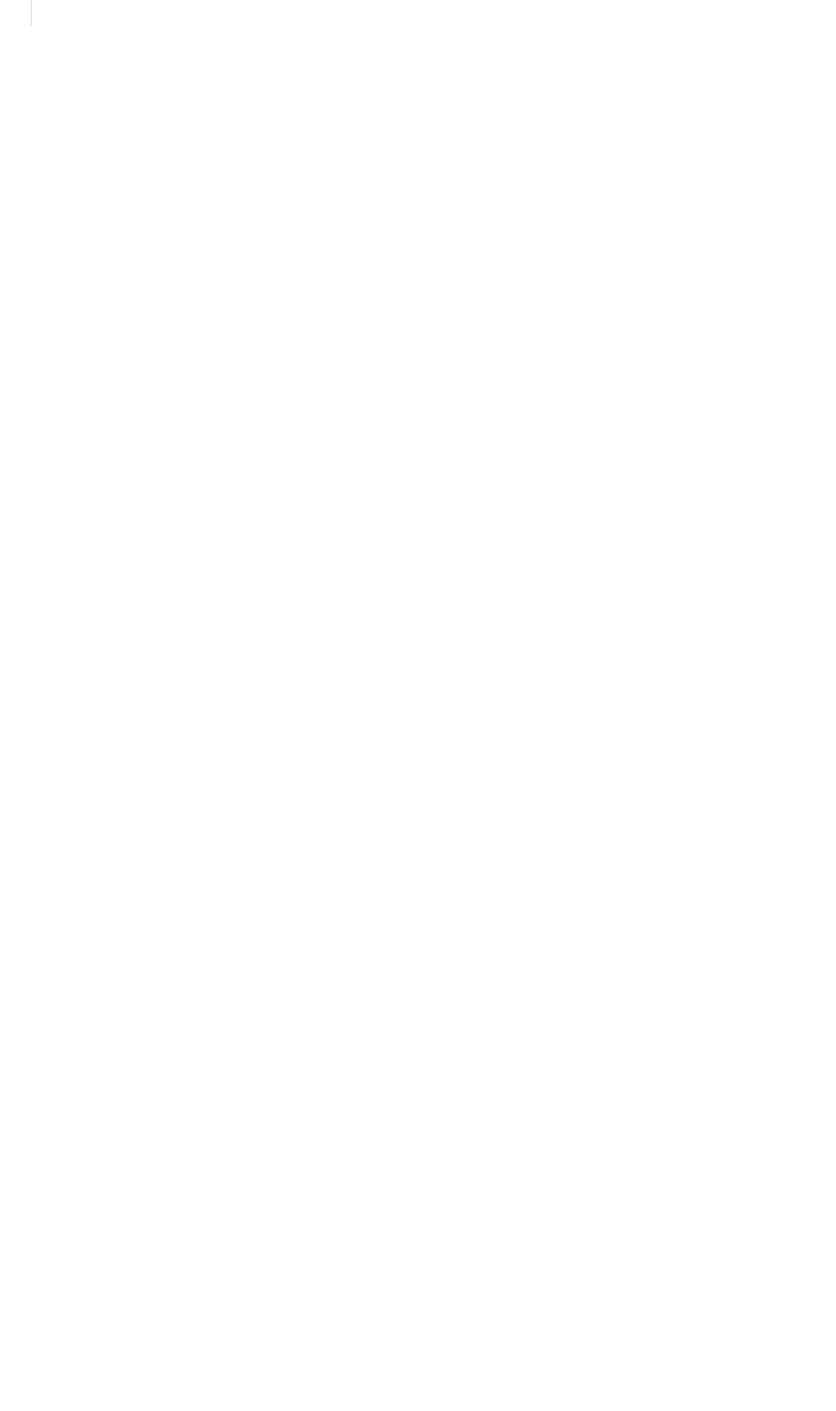
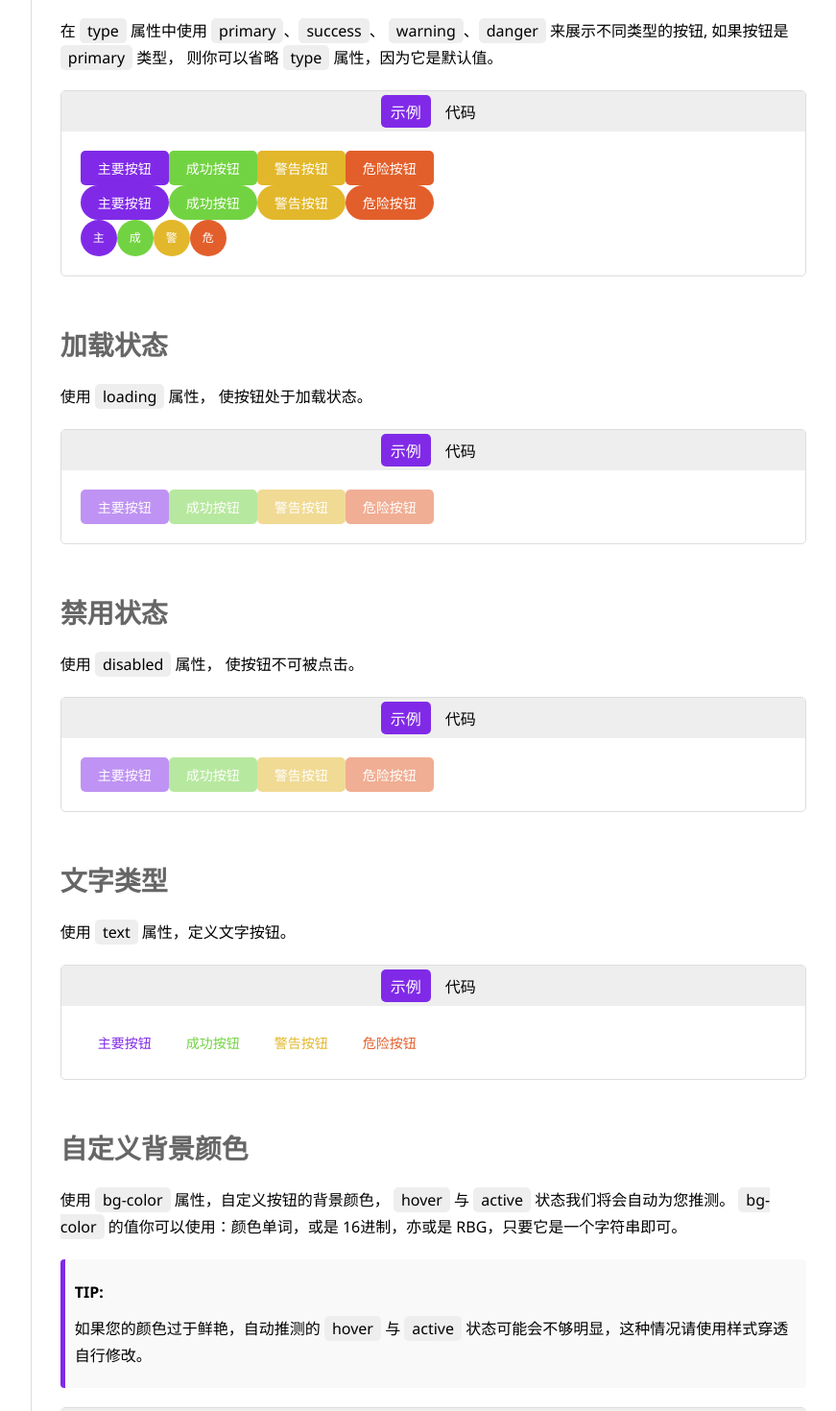
Before and after one commit to Ce1ling/violet, a Vue app: page /components/button in a window 1280 px wide. Shown: the part 360-1830 px from the top of the page at 96% size, without its empty margins (216-1087 px from the left). Before the commit the page ends 800 px from the top, so only its background shows below. Built offline with nearby package versions, Linux system fonts and the light colour scheme.

Commit message:
增加：完成 vi-button 组件的示例页面

```diff
--- /dev/null
+++ b/src/views/Button/Example.vue
@@ -0,0 +1,99 @@
+<script setup lang="ts">
+import { ref } from 'vue'
+
+type Props = {
+  anchor: string
+  code: string
+}
+const props = withDefaults(defineProps<Props>(), {
+})
+
+const isExample = ref(true)
+
+</script>
+
+<template>
+  <section class="example-wrap">
+    <h1 class="title">
+      <a :href="`#${anchor}`" :id="anchor">{{ anchor }}</a>
+    </h1>
+    <p class="desc">
+      <slot name="desc"></slot>
+    </p>
+    <div class="example-container">
+      <div class="tabs-wrap">
+        <div
+          class="tab-item"
+          :class="{ active: isExample }"
+          @click="isExample = true">
+          示例
+        </div>
+        <div
+          class="tab-item"
+          :class="{ active: !isExample }"
+          @click="isExample = false">
+          代码
+        </div>
+      </div>
+      <div class="example" v-show="isExample">
+        <slot name="example"></slot>
+      </div>
+      <div class="code" v-show="!isExample">
+        <pre>{{ code }}</pre>
+      </div>
+    </div>
+  </section>
+</template>
+
+<style scoped lang="scss">
+.active {
+  background-color: var(--primary-color) !important;
+  color: #fff !important;
+}
+
+.example-wrap {
+  .title {
+    margin-top: 50px;
+    > a {
+      color: #666;
+      font-size: 28px;
+      position: relative;
+      &:hover {
+        color: #000;
+        &::before {
+          content: '#';
+          position: absolute;
+          top: 0;
+          left: -20px;
+        }
+      }
+    }
+  }
+  .desc {
+    line-height: 28px;
+  }
+  .example-container {
+    border: 1px solid #ddd;
+    border-radius: 5px;
+    .tabs-wrap {
+      display: flex;
+      justify-content: center;
+      gap: 5px;
+      padding: 4px 0;
+      background-color: #eeeeee;
+      .tab-item {
+        cursor: pointer;
+        border-radius: 5px;
+        padding: 5px 10px;
+      }
+    }
+    .example {
+      padding: 20px;
+    }
+    .code {
+      padding: 20px;
+      background-color: #fcf8ff;
+    }
+  }
+}
+</style>
--- a/src/views/Button/Examples.vue
+++ b/src/views/Button/Examples.vue
@@ -1,19 +1,176 @@
 <script setup lang="ts">
+import { ref } from 'vue'
+import Example from './Example.vue'
 import ViButton from '../../../packages/components/Button/index.vue'
 
-const handleClick = () => {
-  console.log('button click')
+type Props = {
+  anchors: string[]
 }
+const props = defineProps<Props>()
+
+
+const basicCode = ref(
+`<div>
+  <vi-button> 主要按钮 </vi-button>
+  <vi-button type="success"> 成功按钮 </vi-button>
+  <vi-button type="warning"> 警告按钮 </vi-button>
+  <vi-button type="danger"> 危险按钮 </vi-button>
+</div>
+<div>
+  <vi-button type="primary" round> 主要按钮 </vi-button>
+  <vi-button type="success" round> 成功按钮 </vi-button>
+  <vi-button type="warning" round> 警告按钮 </vi-button>
+  <vi-button type="danger" round> 危险按钮 </vi-button>
+</div>
+<div>
+  <vi-button type="primary" circle> 主 </vi-button>
+  <vi-button type="success" circle> 成 </vi-button>
+  <vi-button type="warning" circle> 警 </vi-button>
+  <vi-button type="danger" circle> 危 </vi-button>
+</div>`
+)
+
+const loadingCode = ref(
+`<vi-button type="primary" :loading="true"> 主要按钮 </vi-button>
+<vi-button type="success" :loading="true"> 成功按钮 </vi-button>
+<vi-button type="warning" :loading="true"> 警告按钮 </vi-button>
+<vi-button type="danger" :loading="true"> 危险按钮 </vi-button>`
+)
+
+const disabledCode = ref(
+`<vi-button type="primary" disabled> 主要按钮 </vi-button>
+<vi-button type="success" disabled> 成功按钮 </vi-button>
+<vi-button type="warning" disabled> 警告按钮 </vi-button>
+<vi-button type="danger" disabled> 危险按钮 </vi-button>`
+)
+
+const textCode = ref(
+`<vi-button type="primary" text> 主要按钮 </vi-button>
+<vi-button type="success" text> 成功按钮 </vi-button>
+<vi-button type="warning" text> 警告按钮 </vi-button>
+<vi-button type="danger" text> 危险按钮 </vi-button>`
+)
+
+const bgColorCode = ref(
+`<vi-button type="primary" bg-color="violet"> 自定义背景色1 </vi-button>
+<vi-button type="success" bg-color="skyblue"> 自定义背景色2 </vi-button>
+<vi-button type="warning" bg-color="orange"> 自定义背景色3 </vi-button>
+<vi-button type="danger" bg-color="green"> 自定义背景色4 </vi-button>`
+)
+
+const colorCode = ref(
+`<vi-button type="primary" text color="violet"> 自定义文字颜色 </vi-button>
+<vi-button type="success" text color="skyblue"> 与 text 一起使用 </vi-button>
+<vi-button type="warning" color="black"> 自定义文字颜色 </vi-button>
+<vi-button type="danger" color="yellow"> 不与 text 一起使用 </vi-button>`
+)
 </script>
 
 <template>
-  <div>
-    <vi-button
-      type="primary"
-      @click="handleClick"
-    >按钮</vi-button>
-  </div>
+  <Example :anchor="anchors[0]" :code="basicCode">
+    <template #desc>
+      在 <code>type</code> 属性中使用
+      <code>primary</code>、<code>success</code>、
+      <code>warning</code>、<code>danger</code>
+      来展示不同类型的按钮, 如果按钮是 <code>primary</code> 类型，
+      则你可以省略 <code>type</code> 属性，因为它是默认值。
+    </template>
+    <template #example>
+      <div>
+        <vi-button> 主要按钮 </vi-button>
+        <vi-button type="success"> 成功按钮 </vi-button>
+        <vi-button type="warning"> 警告按钮 </vi-button>
+        <vi-button type="danger"> 危险按钮 </vi-button>
+      </div>
+      <div>
+        <vi-button type="primary" round> 主要按钮 </vi-button>
+        <vi-button type="success" round> 成功按钮 </vi-button>
+        <vi-button type="warning" round> 警告按钮 </vi-button>
+        <vi-button type="danger" round> 危险按钮 </vi-button>
+      </div>
+      <div>
+        <vi-button type="primary" circle> 主 </vi-button>
+        <vi-button type="success" circle> 成 </vi-button>
+        <vi-button type="warning" circle> 警 </vi-button>
+        <vi-button type="danger" circle> 危 </vi-button>
+      </div>
+    </template>
+  </Example>
+  <Example :anchor="anchors[1]" :code="loadingCode">
+    <template #desc>
+      使用 <code>loading</code> 属性，
+      使按钮处于加载状态。
+    </template>
+    <template #example>
+      <vi-button type="primary" :loading="true"> 主要按钮 </vi-button>
+      <vi-button type="success" :loading="true"> 成功按钮 </vi-button>
+      <vi-button type="warning" :loading="true"> 警告按钮 </vi-button>
+      <vi-button type="danger" :loading="true"> 危险按钮 </vi-button>
+    </template>
+  </Example>
+  <Example :anchor="anchors[2]" :code="disabledCode">
+    <template #desc>
+      使用 <code>disabled</code> 属性，
+      使按钮不可被点击。
+    </template>
+    <template #example>
+      <vi-button type="primary" disabled> 主要按钮 </vi-button>
+      <vi-button type="success" disabled> 成功按钮 </vi-button>
+      <vi-button type="warning" disabled> 警告按钮 </vi-button>
+      <vi-button type="danger" disabled> 危险按钮 </vi-button>
+    </template>
+  </Example>
+  <Example :anchor="anchors[3]" :code="textCode">
+    <template #desc>
+      使用 <code>text</code> 属性，定义文字按钮。
+    </template>
+    <template #example>
+      <vi-button type="primary" text> 主要按钮 </vi-button>
+      <vi-button type="success" text> 成功按钮 </vi-button>
+      <vi-button type="warning" text> 警告按钮 </vi-button>
+      <vi-button type="danger" text> 危险按钮 </vi-button>
+    </template>
+  </Example>
+  <Example :anchor="anchors[4]" :code="bgColorCode">
+    <template #desc>
+      使用 <code>bg-color</code> 属性，自定义按钮的背景颜色，
+      <code>hover</code> 与 <code>active</code> 状态我们将会自动为您推测。
+      <code>bg-color</code> 的值你可以使用：颜色单词，或是 16进制，亦或是 RBG，只要它是一个字符串即可。
+      <div class="tips">
+        <h1>TIP:</h1>
+        如果您的颜色过于鲜艳，自动推测的 <code>hover</code> 与 <code>active</code> 状态可能会不够明显，这种情况请使用样式穿透自行修改。
+      </div>
+    </template>
+    <template #example>
+      <vi-button type="primary" bg-color="violet"> 自定义背景颜色1 </vi-button>
+      <vi-button type="success" bg-color="skyblue"> 自定义背景颜色2 </vi-button>
+      <vi-button type="warning" bg-color="orange"> 自定义背景颜色3 </vi-button>
+      <vi-button type="danger" bg-color="green"> 自定义背景颜色4 </vi-button>
+    </template>
+  </Example>
+  <Example :anchor="anchors[5]" :code="colorCode">
+    <template #desc>
+      使用 <code>color</code> 属性，自定义按钮的文字颜色，
+      你可以与 <code>text</code> 属性的文字按钮一起使用，也可以单独使用。
+    </template>
+    <template #example>
+      <vi-button type="primary" text color="violet"> 自定义文字颜色 </vi-button>
+      <vi-button type="success" text color="skyblue"> 与 text 一起使用 </vi-button>
+      <vi-button type="warning" color="black"> 自定义文字颜色 </vi-button>
+      <vi-button type="danger" color="yellow"> 不与 text 一起使用 </vi-button>
+    </template>
+  </Example>
 </template>
 
-<style scoped>
+<style scoped lang="scss">
+.tips {
+  background-color: #eeeeee5a;
+  border-left: 5px solid var(--primary-color);
+  border-radius: 4px;
+  padding: 20px 10px;
+  margin: 20px 0;
+  h1 {
+    margin-bottom: 10px;
+  }
+}
 </style>
--- a/src/views/Button/index.vue
+++ b/src/views/Button/index.vue
@@ -6,11 +6,10 @@ import Apis from './Apis.vue'
 
 const isExamplePage = ref(true)
 const exampleContents = reactive([
-  { title: 'button example', anchor: '基础用法' }
+  '基础用法', '加载状态', '禁用状态', '文字类型',
+  '自定义背景颜色', '自定义文字颜色'
 ])
-const apiContents = reactive([
-  { title: 'button api', anchor: 'props' }
-])
+const apiContents = reactive(['props'])
 </script>
 
 <template>
@@ -31,7 +30,7 @@ const apiContents = reactive([
         API
       </div>
     </div>
-    <component :is="isExamplePage ? Examples : Apis" />
+    <component :is="isExamplePage ? Examples : Apis" :anchors="exampleContents" />
   </section>
   <Contents
     class="contents"
@@ -45,6 +44,7 @@ const apiContents = reactive([
   color: #fff !important;
 }
 .content {
+  padding: 0 10px;
   .tabs-wrap {
     display: flex;
     gap: 5px;
--- a/src/views/Contents/index.vue
+++ b/src/views/Contents/index.vue
@@ -1,9 +1,6 @@
 <script setup lang="ts">
 type Props = {
-  list: Array<{
-    title: string
-    anchor: string
-  }>
+  list: string[]
 }
 defineProps<Props>()
 
@@ -14,7 +11,7 @@ defineProps<Props>()
     <p>目录</p>
     <ul class="list">
       <li class="item" v-for="(item, i) in list" :key="i">
-        <a :href="`#${item.anchor}`">{{ item.title }}</a>
+        <a :href="`#${item}`">{{ item }}</a>
       </li>
     </ul>
   </aside>
@@ -29,6 +26,7 @@ defineProps<Props>()
     .item {
       padding: 0 0 5px;
       a {
+        transition: all 0s;
         color: #6d6d6d;
         &:hover {
           color: var(--primary-color);
```
